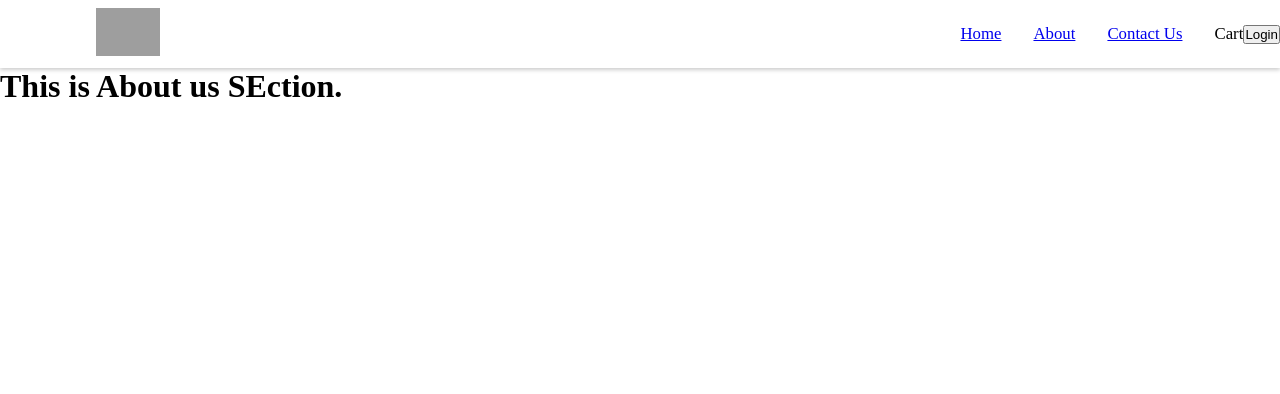
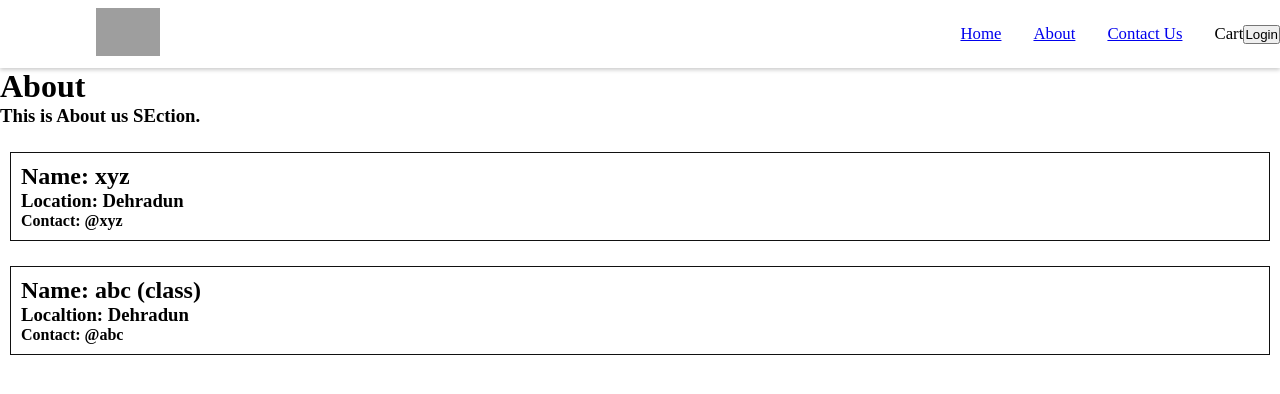
Before and after one commit to nehakumari21101/React, a React (Vite) app: page /about in a window 1280 px wide. Shown: the top 394 px of the page. Built offline with nearby package versions, Linux system fonts and the light colour scheme; grey boxes are pictures that could not be loaded.

Commit message:
class component

```diff
--- a/src/components/About.js
+++ b/src/components/About.js
@@ -1,7 +1,13 @@
+import User from "./User";
+import UserClass from "./UserClass";
+
 const About = () => {
   return (
     <>
-      <h1>This is About us SEction.</h1>
+      <h1>About</h1>
+      <h3>This is About us SEction.</h3>
+      <User />
+      <UserClass name={"abc (class)"} location={"Dehradun"} />
     </>
   );
 };
--- /dev/null
+++ b/src/components/User.js
@@ -0,0 +1,12 @@
+
+const User = () => {
+  return (
+    <div className='user-card'>
+      <h2>Name: xyz</h2>
+      <h3>Location: Dehradun</h3>
+      <h4>Contact: @xyz</h4>
+    </div>
+  )
+}
+
+export default User;
--- /dev/null
+++ b/src/components/UserClass.js
@@ -0,0 +1,19 @@
+import React from 'react';
+
+class UserClass extends React.Component {
+    constructor(props){
+        super(props);
+        console.log(props);
+    }
+    render(){
+        return(
+            <div className="user-card">
+                <h2>Name: {this .props.name}</h2>
+                <h3>Localtion: {this.props.location}</h3>
+                <h4>Contact: @abc</h4>
+            </div>
+        )
+    }
+}
+
+export default UserClass;
--- a/style.css
+++ b/style.css
@@ -116,3 +116,9 @@ button{
     height: 300px;
     background: #f0f0f0;
 }
+
+.user-card{
+    padding: 10px;
+    margin: 25px 10px;
+    border: 1px solid #111;
+}
```
